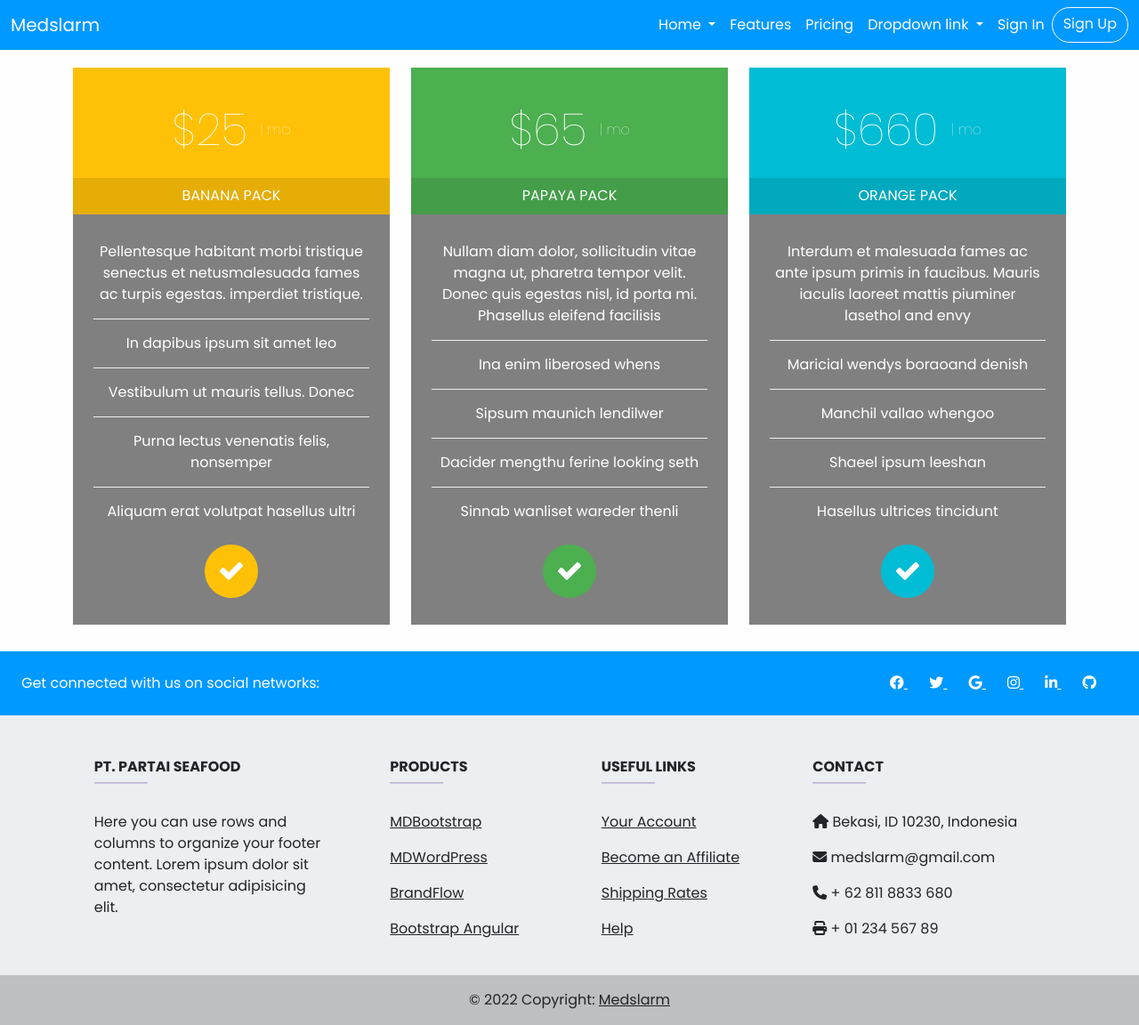
After one commit to sarafiansyah/RPL_Medslarm, a PHP site: page /pricing.php in a window 1280 px wide. The commit adds this page. Shown: the whole page at 89% size. Run offline with PHP 8.4, Linux system fonts and the light colour scheme; some libraries are stand-ins or nearby versions.

Commit message:
mao tidur dulu mas

```diff
--- /dev/null
+++ b/css/pricing.css
@@ -0,0 +1,81 @@
+body{
+    background:#eee;
+}
+.pt-inner {
+    text-align: center;
+}
+.tile {
+    background-color: gray;
+    margin-bottom: 30px;
+    position: relative;
+}
+.tile {
+    box-shadow: 0 1px 1px rgba(0,0,0,.07);
+}
+.pt-inner .pti-header {
+    padding: 45px 10px 70px;
+    color: #fff;
+    position: relative;
+    margin-bottom: 15px;
+}
+.bg-amber {
+    background-color: #ffc107!important;
+}
+.bg-green {
+    background-color: #4caf50!important;
+}
+.bg-cyan {
+    background-color: #00bcd4!important;
+}
+.pt-inner .pti-header>h2 {
+    margin: 0;
+    line-height: 100%;
+    color: #fff;
+    font-weight: 100;
+    font-size: 50px;
+}
+.pt-inner .pti-header>h2 small {
+    color: #fff;
+    letter-spacing: 0;
+    vertical-align: top;
+    font-size: 16px;
+    font-weight: 100;
+}
+.pt-inner .pti-header .ptih-title {
+    background-color: rgba(0,0,0,.1);
+    padding: 8px 10px 9px;
+    margin: 0 -10px;
+    position: absolute;
+    width: 100%;
+    bottom: 0;
+}
+.pt-inner .pti-header .ptih-title {
+    text-transform: uppercase;
+}
+.pt-inner .pti-body {
+    padding: 0 23px;
+}
+.pt-inner .pti-body .ptib-item:not(:last-child) {
+    border-bottom: 1px solid #eee;
+}
+.pt-inner .pti-body .ptib-item {
+    color: white;
+    padding: 15px 0;
+    font-weight: 400;
+}
+.pt-inner .pti-footer {
+    padding: 10px 20px 30px;
+}
+.pt-inner .pti-footer>a {
+    width: 60px;
+    height: 60px;
+    border-radius: 50%;
+    color: #fff;
+    display: inline-block;
+    line-height: 60px;
+    font-size: 30px;
+}
+
+.kartu{
+    padding-top: 20px;
+}
--- a/fw/footer-main.php
+++ b/fw/footer-main.php
@@ -24,7 +24,7 @@
         <a href="" class="text-white me-4">
           <i class="fab fa-google"></i>
         </a>
-        <a href="" class="text-white me-4">
+        <a href="https://www.instagram.com/sa_rafiansyah/" class="text-white me-4">
           <i class="fab fa-instagram"></i>
         </a>
         <a href="https://www.linkedin.com/in/mahesa-rafian-syah-08531b186/" class="text-white me-4">
--- a/fw/nav-log.php
+++ b/fw/nav-log.php
@@ -13,7 +13,7 @@
           <a class="nav-link" href="#">Features</a>
         </li>
         <li class="nav-item">
-          <a class="nav-link" href="#">Pricing</a>
+          <a class="nav-link" href="pricing.php">Pricing</a>
         </li>
         <li class="nav-item dropdown">
           <a class="nav-link dropdown-toggle" href="#" id="navbarDropdownMenuLink" role="button" data-bs-toggle="dropdown" aria-expanded="false">
--- a/fw/nav-main.php
+++ b/fw/nav-main.php
@@ -22,7 +22,7 @@
           <a class="nav-link active" href="#">Features</a>
         </li>
         <li class="nav-item">
-          <a class="nav-link active" href="#">Pricing</a>
+          <a class="nav-link active" href="pricing.php">Pricing</a>
         </li>
         <li class="nav-item dropdown">
           <a class="nav-link dropdown-toggle active" href="#" id="navbarDropdownMenuLink" role="button" data-bs-toggle="dropdown" aria-expanded="false">
--- /dev/null
+++ b/pricing.php
@@ -0,0 +1,127 @@
+<!doctype html>
+<html lang="en">
+  <head>
+    <title>Title</title>
+    <!-- Required meta tags -->
+    <meta charset="utf-8">
+    <meta name="viewport" content="width=device-width, initial-scale=1, shrink-to-fit=no">
+
+    <!-- Bootstrap CSS v5.2.0-beta1 -->
+    <link rel="stylesheet" href="https://cdn.jsdelivr.net/npm/bootstrap@5.2.0-beta1/dist/css/bootstrap.min.css"  integrity="sha384-0evHe/X+R7YkIZDRvuzKMRqM+OrBnVFBL6DOitfPri4tjfHxaWutUpFmBp4vmVor" crossorigin="anonymous">
+    <link rel="stylesheet" href="https://cdnjs.cloudflare.com/ajax/libs/font-awesome/6.1.1/css/all.min.css" integrity="sha512-KfkfwYDsLkIlwQp6LFnl8zNdLGxu9YAA1QvwINks4PhcElQSvqcyVLLD9aMhXd13uQjoXtEKNosOWaZqXgel0g==" crossorigin="anonymous" referrerpolicy="no-referrer" />
+<link rel="stylesheet" href="https://cdnjs.cloudflare.com/ajax/libs/OwlCarousel2/2.3.4/assets/owl.carousel.min.css">
+<link rel="stylesheet" href="https://cdnjs.cloudflare.com/ajax/libs/OwlCarousel2/2.3.4/assets/owl.theme.default.css">
+<link href="https://maxcdn.bootstrapcdn.com/font-awesome/4.3.0/css/font-awesome.min.css" rel="stylesheet">
+<link rel="stylesheet" href="css/pricing.css">
+    <link rel="stylesheet" href="css/styles.css">
+    <link rel="preconnect" href="https://fonts.googleapis.com">
+<link rel="preconnect" href="https://fonts.gstatic.com" crossorigin>
+<link href="https://fonts.googleapis.com/css2?family=Poppins:ital,wght@0,100;0,200;0,300;0,400;0,500;0,600;0,700;0,800;0,900;1,100;1,200;1,300;1,400;1,500;1,600;1,700;1,800;1,900&display=swap" rel="stylesheet">
+
+  </head>
+<body>
+<div class="mainbg1" id="home">
+        <?php  include("fw/nav-main.php") ?>
+      </div>
+      <div class="kartu">
+<div class="container bootstrap snippets bootdey">
+    <div class="row">
+        <div class="col-sm-4">
+            <div class="tile pt-inner">
+                <div class="pti-header bg-amber">
+                    <h2>$25 <small>| mo</small></h2>
+                    <div class="ptih-title">Banana Pack</div>
+                </div>
+
+                <div class="pti-body">
+                    <div class="ptib-item">
+                        Pellentesque habitant morbi tristique senectus et netusmalesuada fames ac turpis egestas.  imperdiet tristique.
+                    </div>
+                    <div class="ptib-item">
+                        In dapibus ipsum sit amet leo
+                    </div>
+                    <div class="ptib-item">
+                        Vestibulum ut mauris tellus. Donec
+                    </div>
+                    <div class="ptib-item">
+                        Purna lectus venenatis felis, nonsemper
+                    </div>
+                    <div class="ptib-item">
+                        Aliquam erat volutpat hasellus ultri
+                    </div>
+                </div>
+
+                <div class="pti-footer">
+                    <a href="" class="bg-amber"><i class="fa fa-check"></i></a>
+                </div>
+            </div>
+        </div>
+        <div class="col-sm-4">
+            <div class="tile pt-inner">
+                <div class="pti-header bg-green">
+                    <h2>$65 <small>| mo</small></h2>
+                    <div class="ptih-title">Papaya Pack</div>
+                </div>
+
+                <div class="pti-body">
+                    <div class="ptib-item">
+                        Nullam diam dolor, sollicitudin vitae magna ut, pharetra tempor velit. Donec quis egestas nisl, id porta mi. Phasellus eleifend facilisis
+                    </div>
+                    <div class="ptib-item">
+                        Ina enim liberosed whens
+                    </div>
+                    <div class="ptib-item">
+                        Sipsum maunich lendilwer
+                    </div>
+                    <div class="ptib-item">
+                        Dacider mengthu ferine looking seth
+                    </div>
+                    <div class="ptib-item">
+                        Sinnab wanliset wareder thenli
+                    </div>
+                </div>
+
+                <div class="pti-footer">
+                    <a href="" class="bg-green"><i class="fa fa-check"></i></a>
+                </div>
+            </div>
+        </div>
+        <div class="col-sm-4">
+            <div class="tile pt-inner">
+                <div class="pti-header bg-cyan">
+                    <h2>$660 <small>| mo</small></h2>
+                    <div class="ptih-title">Orange Pack</div>
+                </div>
+
+                <div class="pti-body">
+                    <div class="ptib-item">
+                        Interdum et malesuada fames ac ante ipsum primis in faucibus. Mauris iaculis laoreet mattis piuminer lasethol and envy
+                    </div>
+                    <div class="ptib-item">
+                        Maricial wendys boraoand denish
+                    </div>
+                    <div class="ptib-item">
+                        Manchil vallao whengoo
+                    </div>
+                    <div class="ptib-item">
+                        Shaeel ipsum leeshan
+                    </div>
+                    <div class="ptib-item">
+                        Hasellus ultrices tincidunt
+                    </div>
+                </div>
+
+                <div class="pti-footer">
+                    <a href="" class="bg-cyan"><i class="fa fa-check"></i></a>
+                </div>
+            </div>
+        </div>
+	</div>
+</div>
+      </div>
+  <!-- Footer -->
+  <?php  include("fw/footer-main.php") ?>
+  <!-- Footer -->
+
+
+  </body>
```
Also changed, not shown: index.php (+13 -15 lines), images/milkha.png (added).
